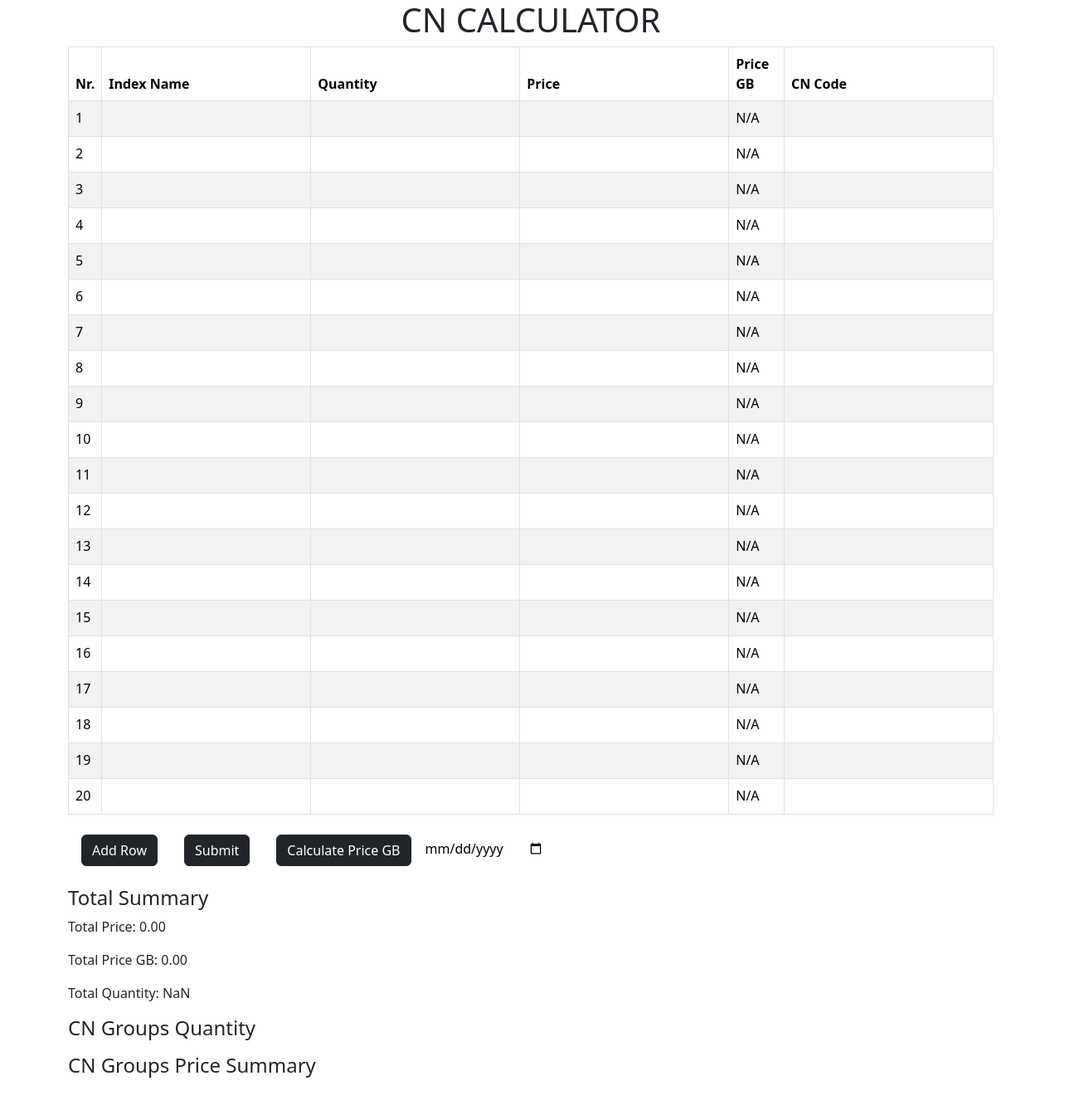
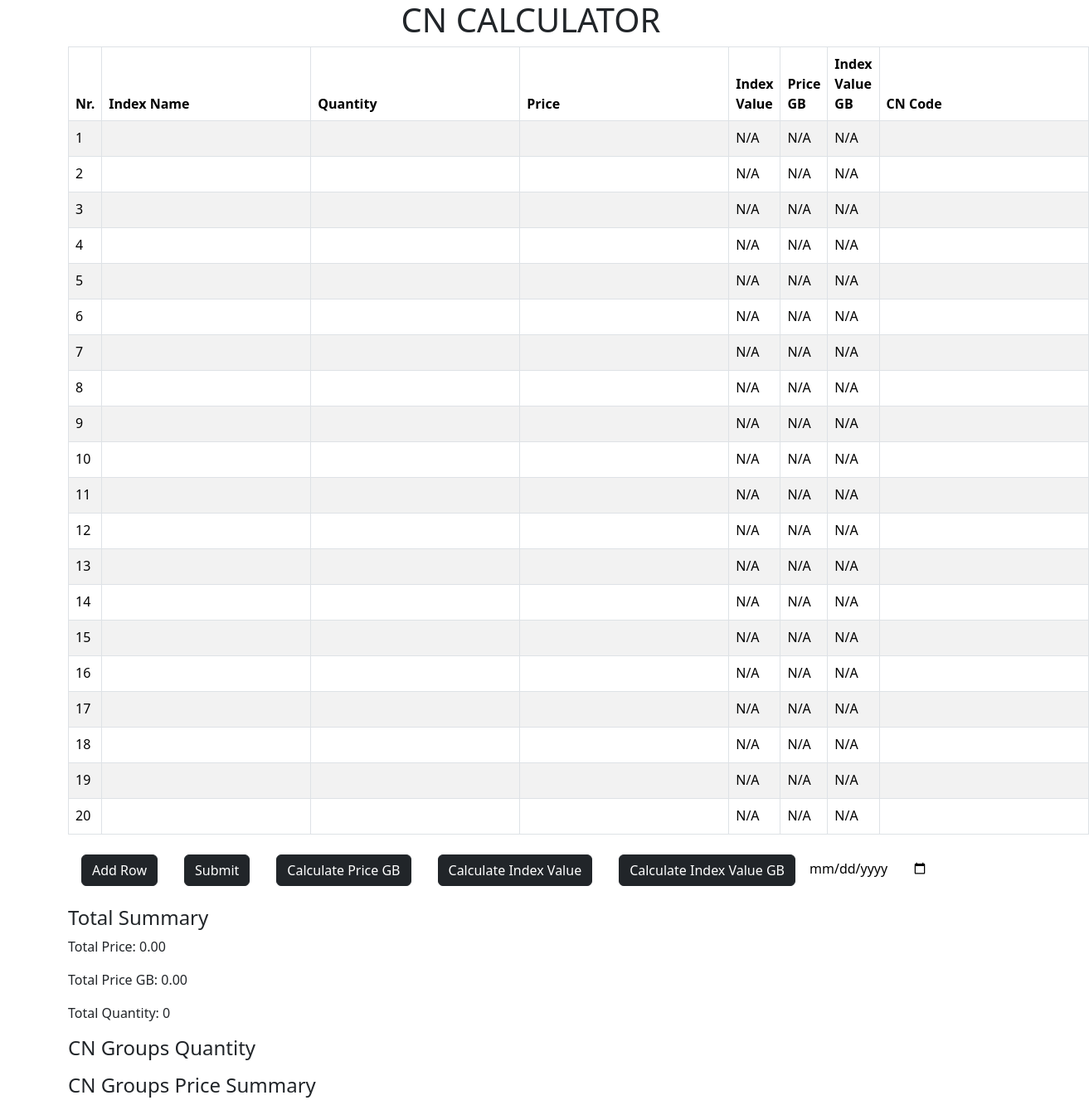
Before and after one commit to TomaszCichon919/cn-calculator, a React (Create React App) app: page / in a window 1280 px wide. Shown: the whole page at 83% size, 1313 px wide, since content can reach past the window. Before the commit the page ends 1314 px from the top, so only its background shows below. Built offline with nearby package versions, Linux system fonts and the light colour scheme.

Commit message:
add index value and index value gb columns to table

```diff
--- a/src/components/MainTable/MainTable.js
+++ b/src/components/MainTable/MainTable.js
@@ -1,7 +1,6 @@
 import React, { useState, useEffect } from 'react';
 import { Table, Button, Container } from 'react-bootstrap';
 import './MainTable.css';
-
 
 const MainTable = () => {
     const [rows, setRows] = useState(() => {
@@ -11,6 +10,9 @@ const MainTable = () => {
             indexName: '',
             quantity: '', // Initialize with an empty string
             price: '', // Initialize with an empty string
+            indexValue: '',
+            priceGB: '',
+            indexValueGB: '',
             cnCode: ''
         }));
     });
@@ -79,7 +81,7 @@ const MainTable = () => {
     };
 
     const addRow = () => {
-    setRows([...rows, { id: rows.length + 1, indexName: '', quantity: 0, price: 0, cnCode: '' }]);
+        setRows([...rows, { id: rows.length + 1, indexName: '', quantity: '', price: '', indexValue: '', priceGB: '', indexValueGB: '', cnCode: '' }]);
     };
 
     const handleDateChange = (e) => {
@@ -96,9 +98,33 @@ const MainTable = () => {
         }
     };
 
+    const calculateIndexValues = () => {
+        const updatedRows = rows.map(row => {
+            const indexValue = parseFloat(row.price) * parseInt(row.quantity || 0, 10);
+            return { ...row, indexValue };
+        });
+        setRows(updatedRows);
+    };
+
+    const calculateIndexValuesGB = () => {
+        const updatedRows = rows.map(row => {
+            const indexValueGB = parseFloat(row.priceGB) * parseInt(row.quantity || 0, 10);
+            return { ...row, indexValueGB };
+        });
+        setRows(updatedRows);
+    };
+
+    const handleCalculateIndexValues = () => {
+        calculateIndexValues();
+    };
+
+    const handleCalculateIndexValuesGB = () => {
+        calculateIndexValuesGB();
+    };
+
     const totalPrice = rows.reduce((total, row) => total + parseFloat(row.price || 0), 0);
     const totalPriceGB = rows.reduce((total, row) => total + parseFloat(row.priceGB || 0), 0);
-  const totalQuantity = rows.reduce((total, row) => total + parseInt(row.quantity, 10), 0);
+    const totalQuantity = rows.reduce((total, row) => total + (parseInt(row.quantity, 10) || 0), 0);
 
     return (
         <Container>
@@ -110,7 +136,9 @@ const MainTable = () => {
                             <th>Index Name</th>
                             <th>Quantity</th>
                             <th>Price</th>
+                            <th>Index Value</th>
                             <th>Price GB</th>
+                            <th>Index Value GB</th>
                             <th>CN Code</th>
                         </tr>
                     </thead>
@@ -119,17 +147,21 @@ const MainTable = () => {
     <tr key={row.id}>
         <td>{index + 1}</td>
         <td><input type="text" value={row.indexName} onChange={(e) => handleInputChange(e, index, 'indexName')} /></td>
-                <td><input type="text" value={row.quantity} onChange={(e) => handleInputChange(e, index, 'quantity')} /></td>
-                <td><input type="text" value={row.price} onChange={(e) => handleInputChange(e, index, 'price')} /></td>
-                <td>{row.priceGB ? row.priceGB.toFixed(2) : 'N/A'}</td>
+        <td><input type="number" value={row.quantity} onChange={(e) => handleInputChange(e, index, 'quantity')} /></td>
+        <td><input type="number" value={row.price} onChange={(e) => handleInputChange(e, index, 'price')} /></td>
+        <td>{typeof row.indexValue === 'number' ? row.indexValue.toFixed(2) : 'N/A'}</td>
+        <td>{typeof row.priceGB === 'number' ? row.priceGB.toFixed(2) : 'N/A'}</td>
+        <td>{typeof row.indexValueGB === 'number' ? row.indexValueGB.toFixed(2) : 'N/A'}</td>
         <td><input type="text" value={row.cnCode} onChange={(e) => handleInputChange(e, index, 'cnCode')} /></td>
     </tr>
 ))}
                     </tbody>
                 </Table>
-        <Button className='mx-3 my-2' variant="dark"  type="button" onClick={addRow}>Add Row</Button>
+                <Button className='mx-3 my-2' variant="dark" type="button" onClick={addRow}>Add Row</Button>
                 <Button className='mx-3 my-2' variant="dark" type="submit">Submit</Button>
                 <Button className='mx-3 my-2' variant="dark" type="button" onClick={calculatePriceGB}>Calculate Price GB</Button>
+                <Button className='mx-3 my-2' variant="dark" type="button" onClick={handleCalculateIndexValues}>Calculate Index Value</Button>
+                <Button className='mx-3 my-2' variant="dark" type="button" onClick={handleCalculateIndexValuesGB}>Calculate Index Value GB</Button>
                 <input type="date" value={conversionDate} onChange={handleDateChange} />
                 <p>{exchangeRateDisplay}</p>
             </form>
```
Lines whose indentation alone changed are shown as unchanged.
